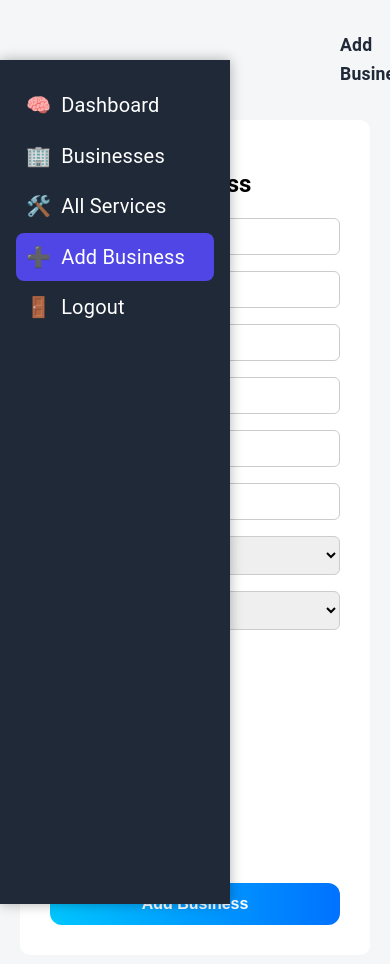
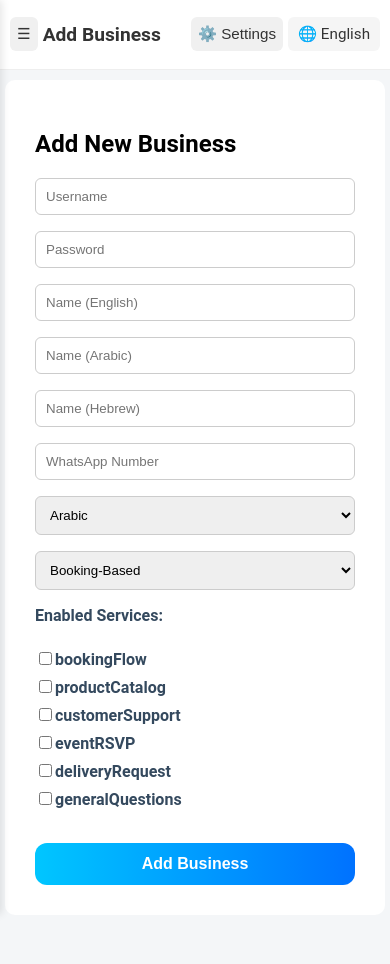
Before and after one commit to Georgesakran/multi-business-wtsp-chatbot, a React (Create React App) app in the folder dashboard-client/: page /admin/add-business in a window 390 px wide. Shown: the top 964 px of the page. After the commit the page ends 920 px from the top, so only its background shows below. Built offline with nearby package versions, Linux system fonts and the light colour scheme; sample sign-in values are in the browser's storage; a web font is replaced by a local one.

Commit message:
fixWEBHOOOK booking and options to chatbot

```diff
--- a/dashboard-client/src/App.js
+++ b/dashboard-client/src/App.js
@@ -1,4 +1,4 @@
-import React, { useState } from "react";
+import React, { useState, useEffect } from "react";
 import {
   BrowserRouter as Router,
   Routes,
@@ -37,8 +37,24 @@ function ProtectedRoute({ children, role }) {
 
 function AppContent() {
   const location = useLocation();
-  const [collapsed, setCollapsed] = useState(false);
+  const [collapsed, setCollapsed] = useState(window.innerWidth < 768);
 
+  useEffect(() => {
+    const handleResize = () => {
+      // If resized to mobile, collapse
+      if (window.innerWidth < 768) {
+        setCollapsed(true);
+      } else {
+        setCollapsed(false);
+      }
+    };
+
+    // Add listener
+    window.addEventListener("resize", handleResize);
+    handleResize(); // Call on mount
+
+    return () => window.removeEventListener("resize", handleResize);
+  }, []);
   const isLoginPage = location.pathname === "/login";
   const isHomePage = location.pathname === "/";
 
--- a/dashboard-client/src/componenets/Header.js
+++ b/dashboard-client/src/componenets/Header.js
@@ -51,15 +51,22 @@ function Header({ setCollapsed }) {
   const location = useLocation();
   const navigate = useNavigate();
   const [open, setOpen] = useState(false);
+  const [isScrolled, setIsScrolled] = useState(false);
+  const [isMobile, setIsMobile] = useState(window.innerWidth < 768);
+
   const { language, setLanguage } = useContext(LanguageContext);
-  const [isScrolled, setIsScrolled] = useState(false);
 
   useEffect(() => {
-    const handleScroll = () => {
-      setIsScrolled(window.scrollY > 10);
+    const handleScroll = () => setIsScrolled(window.scrollY > 10);
+    const handleResize = () => setIsMobile(window.innerWidth < 768);
+
+    window.addEventListener("scroll", handleScroll);
+    window.addEventListener("resize", handleResize);
+
+    return () => {
+      window.removeEventListener("scroll", handleScroll);
+      window.removeEventListener("resize", handleResize);
     };
-    window.addEventListener("scroll", handleScroll);
-    return () => window.removeEventListener("scroll", handleScroll);
   }, []);
 
   const toggleDropdown = () => setOpen(!open);
@@ -70,27 +77,27 @@ function Header({ setCollapsed }) {
     setOpen(false);
   };
 
-  const handleSettingsClick = () => {
-    navigate("/owner/settings");
-  };
+  const handleSettingsClick = () => navigate("/owner/settings");
 
   const currentPath = location.pathname;
   const title =
     PAGE_TITLES[currentPath]?.[language] || PAGE_TITLES["/dashboard"]?.[language];
 
-  const isRTL = language === "arabic" || language === "hebrew";
-
   return (
-    <header className={`header-bar ${isScrolled ? "scrolled" : ""} ${isRTL ? "rtl" : "ltr"}`}>
-      <h1 className="page-title">{title}</h1>
-
-      <div className="header-actions">
+    <header className={`header-bar ${isScrolled ? "scrolled" : ""}`}>
+    <div className="header-left">
+      {isMobile && (
         <button
           className="hamburger-toggle"
           onClick={() => setCollapsed((prev) => !prev)}
         >
           ☰
         </button>
+      )}
+      <h1 className="page-title">{title}</h1>
+    </div>
+
+    <div className="header-actions">
       <button className="settings-button" onClick={handleSettingsClick}>
         ⚙️ {language === "arabic" ? "الإعدادات" : language === "hebrew" ? "הגדרות" : "Settings"}
       </button>
@@ -101,7 +108,7 @@ function Header({ setCollapsed }) {
         </div>
 
         {open && (
-            <ul className={`lang-dropdown ${isRTL ? "rtl-drop" : ""}`}>
+          <ul className="lang-dropdown">
             {LANGUAGES.map((lang) => (
               <li
                 key={lang.code}
--- a/dashboard-client/src/componenets/Sidebar.js
+++ b/dashboard-client/src/componenets/Sidebar.js
@@ -1,13 +1,13 @@
-import React, { useContext, useState } from "react";
+import React, { useContext, useState,useEffect } from "react";
 import { NavLink, useNavigate } from "react-router-dom";
 import "../styles/Sidebar.css";
 import { LanguageContext } from "../context/LanguageContext";
 import { handleLogout } from "../utils/logout";
 import ConfirmationModal from "./ConfirmationModal";
 
+
 function Sidebar({ collapsed, setCollapsed, role }) {
   const { language } = useContext(LanguageContext);
-  const isRTL = language === "arabic" || language === "hebrew";
   const navigate = useNavigate();
 
   const [showModal, setShowModal] = useState(false);
@@ -16,6 +16,23 @@ function Sidebar({ collapsed, setCollapsed, role }) {
     message: "",
     onConfirm: () => {}
   });
+
+
+// After `useState` declarations
+useEffect(() => {
+  const body = document.body;
+  if (window.innerWidth < 768 && !collapsed) {
+    body.classList.add("no-scroll");
+  } else {
+    body.classList.remove("no-scroll");
+  }
+
+  return () => {
+    body.classList.remove("no-scroll");
+  };
+}, [collapsed]);
+
+// Add this inside your return (above .modern-sidebar)
 
   const handleClick = (e, to) => {
     if (to === "/logout") {
@@ -65,7 +82,13 @@ function Sidebar({ collapsed, setCollapsed, role }) {
 
   return (
     <>
-      <div className={`modern-sidebar ${isRTL ? "rtl" : "ltr"} ${collapsed ? "collapsed" : ""}`}>
+        {window.innerWidth < 768 && !collapsed && (
+      <div
+        className="mobile-sidebar-overlay active"
+        onClick={() => setCollapsed(true)}
+      ></div>
+    )}
+      <div className={`modern-sidebar ${collapsed ? "collapsed" : ""}`}>
         <nav className="sidebar-menu">
           {menu.map((item) => (
             <NavLink
--- a/dashboard-client/src/context/Layout.js
+++ b/dashboard-client/src/context/Layout.js
@@ -8,9 +8,9 @@ function Layout({ children, role, collapsed, setCollapsed }) {
       <Sidebar collapsed={collapsed} setCollapsed={setCollapsed} role={role} />
       <div style={{ flex: 1 }}>
         <Header setCollapsed={setCollapsed} />
-        <div style={{ padding: "20px" }}>
+      <div className="content" style={{ padding: "5px" }}>
           {children}
-        </div>
+      </div>
       </div>
     </div>
   );
--- a/dashboard-client/src/styles/BusinessSettings.css
+++ b/dashboard-client/src/styles/BusinessSettings.css
@@ -2,7 +2,6 @@
 
 .settings-container {
     max-width: 600px;
-    margin: 40px auto;
     padding: 25px;
     background-color: #fff;
     border-radius: 16px;
@@ -95,8 +94,8 @@
   /* 🌐 Responsive styles for mobile */
   @media (max-width: 600px) {
     .settings-container {
-      margin: 20px 15px;
-      padding: 20px;
+      margin-top: 10px;
+      padding-top: 20px;
       border-radius: 12px;
     }
 
--- a/dashboard-client/src/styles/Global.css
+++ b/dashboard-client/src/styles/Global.css
@@ -9,33 +9,22 @@ body {
 
   /* Desktop layout (default) */
   .main-content {
-    margin-top: 120px; /* header + spacing */
-    margin-left: 290px; /* sidebar space */
+    margin-top: auto; /* header + spacing */
+    margin-left: 250px; /* sidebar space */
     width: calc(100% - 300px); /* header + spacing */
   }
 
   /* Responsive mobile layout */
   @media (max-width: 768px) {
+    html, body {
+        max-width: 100vw;
+        overflow-x: hidden;
+      }
     .main-content {
-      margin-top: 100px; /* slightly smaller top margin on mobile */
+      margin-top: 5px; /* slightly smaller top margin on mobile */
       margin-left: 0;
       width: 100%;
     }
 
-    .modern-sidebar {
-      position: fixed;
-      top: 60px; /* below header */
-      left: 0;
-      height: 100%;
-      z-index: 1000;
-      transition: transform 0.3s ease-in-out;
-    }
 
-    .modern-sidebar.collapsed {
-      transform: translateX(-100%);
-    }
-
-    .modern-sidebar:not(.collapsed) {
-      transform: translateX(0%);
-    }
   }
--- a/dashboard-client/src/styles/Header.css
+++ b/dashboard-client/src/styles/Header.css
@@ -1,90 +1,133 @@
-/* Header.css */
+/* Root header container */
 .header-bar {
-  position: fixed;
-  top: 30px;
-  right: 30px;
-  height: 60px;
-  left: 310px;
+  position: sticky;
+  top: 0;
+  z-index: 999;
+  background-color: #ffffff;
+  padding: 10px 20px;
   display: flex;
-  flex-direction: row;
   justify-content: space-between;
   align-items: center;
-  background-color: #f4f6f8;
-  border-radius: 15px;
-  font-family: Roboto, Helvetica, Arial, sans-serif;
-  font-size: 1.25rem;
-  font-weight: 400;
-  color: #1f2937;
-  line-height: 1.625;
-  letter-spacing: 0.00938em;
-  padding: 0 20px;
-  z-index: 999;
-  transition: background-color 0.3s ease, box-shadow 0.3s ease;
+  border-bottom: 1px solid #eee;
+  box-shadow: none;
+  transition: box-shadow 0.3s ease;
+}
+.header-left{
+  display: flex;
+  align-items: center;
+  gap: 10px;
 }
 
-/* Scroll effect style */
+/* Add shadow when scrolled */
 .header-bar.scrolled {
-  background-color: white;
-  box-shadow: 0 4px 12px rgba(0, 0, 0, 0.15);
+  box-shadow: 0 2px 6px rgba(0, 0, 0, 0.1);
 }
 
-
 .page-title {
-  font-size: 24px;
+  font-size: 1.4rem;
+  font-weight: bold;
+  color: #333;
+  flex-shrink: 0;
 }
 
+/* Header buttons + language */
+.header-actions {
+  display: flex;
+  align-items: center;
+  gap: 15px;
+  margin-left: auto;
+  flex-wrap: nowrap;
+}
+
+/* Settings + hamburger */
+.settings-button,
+.hamburger-toggle {
+  background-color: #f0f0f0;
+  border: none;
+  padding: 8px 7px;
+  border-radius: 6px;
+  cursor: pointer;
+  font-size: 0.95rem;
+  color: #333;
+  transition: background-color 0.3s;
+}
+.settings-button:hover,
+.hamburger-toggle:hover {
+  background-color: #e0e0e0;
+}
+
+/* Hamburger only shows on mobile */
+.hamburger-toggle {
+  display: none;
+}
+
+/* Language dropdown */
 .lang-selector {
   position: relative;
 }
 
 .lang-current {
   cursor: pointer;
-  user-select: none;
+  font-size: 0.95rem;
+  padding: 8px 10px;
+  border-radius: 6px;
+  background-color: #f5f5f5;
+  color: #333;
+  transition: background-color 0.3s;
+}
+.lang-current:hover {
+  background-color: #eaeaea;
 }
 
 .lang-dropdown {
   position: absolute;
   right: 0;
+  top: 100%;
   background-color: white;
   border: 1px solid #ddd;
-  border-radius: 4px;
-  box-shadow: 0 2px 8px rgba(0, 0, 0, 0.1);
+  border-radius: 6px;
+  margin-top: 5px;
   list-style: none;
-  margin: 0;
-  padding: 0;
-  color:#1f2937;
+  padding: 8px 0;
+  width: 150px;
+  box-shadow: 0 4px 12px rgba(0, 0, 0, 0.1);
+  z-index: 999;
 }
-
 .lang-dropdown li {
   padding: 8px 16px;
   cursor: pointer;
+  transition: background 0.2s;
+}
+.lang-dropdown li:hover {
+  background-color: #f0f0f0;
+}
+.lang-dropdown li.active {
+  font-weight: bold;
+  color: #2196f3;
 }
 
-.lang-dropdown li.active {
-  background-color: #f0f0f0;
-}
-
-.lang-dropdown li:hover {
-  background-color: #e0e0e0;
-}
-
-/* Header: Hamburger button for mobile */
-.hamburger-toggle {
-  display: none;
-  background: none;
-  border: none;
-  font-size: 1.8rem;
-  cursor: pointer;
-  margin-right: 15px;
-}
-
+/* Mobile layout */
 @media (max-width: 768px) {
-  .hamburger-toggle {
-    display: block;
+  .header-bar {
+    z-index: 0;
+    flex-direction: row;
+    align-items: center;
+    justify-content: space-between;
+    padding: 10px 10px;
   }
 
+  .header-left{
+    gap: 5px;
+  }
   .page-title {
-    font-size: 1.1rem;
-    margin-left: 10px;
+    font-size: 1.2rem;
+  }
+
+  .header-actions {
+    gap: 5px;
+  }
+
+  .hamburger-toggle {
+    display: inline-block;
   }
 }
--- a/dashboard-client/src/styles/Sidebar.css
+++ b/dashboard-client/src/styles/Sidebar.css
@@ -1,76 +1,142 @@
-/* Sidebar.css */
+/* Main Sidebar container */
 .modern-sidebar {
+  width: 220px;
+  height: 100vh;
+  background-color: #ffffff;
+  box-shadow: 2px 0 8px rgba(0, 0, 0, 0.1);
+  transition: width 0.3s ease;
+  overflow: hidden;
   position: fixed;
-  top: 30px;
-  left: 30px;
-  height: calc(100vh - 60px);
-  width: 250px;
-  background-color: #1f2937;
-  color: white;
+  top: 0;
+  left: 0;
+  padding-top: 90px; /* leave space for header */
+  z-index: 999;
+}
+
+/* Collapsed sidebar */
+.modern-sidebar.collapsed {
+  width: 70px;
+}
+
+/* RTL support */
+.modern-sidebar.rtl {
+  left: auto;
+  right: 0;
+  box-shadow: -2px 0 8px rgba(0, 0, 0, 0.1);
+}
+
+/* Sidebar navigation */
+.sidebar-menu {
   display: flex;
   flex-direction: column;
-  transition: all 0.3s ease;
-  border-radius: 15px;
-  font-family: Roboto, Helvetica, Arial, sans-serif;
-  font-size: 1.25rem;
-  font-weight: 400;
-  line-height: 1.625;
-  letter-spacing: 0.00938em;
-  z-index: 1000;
+  padding: 0;
+  margin: 0;
+  list-style: none;
 }
 
-.sidebar-menu {
-  margin-top: 20px;
-  display: flex;
-  flex-direction: column;
-}
-
+/* Individual nav link */
 .sidebar-link {
   display: flex;
   align-items: center;
-  padding: 8px 10px;
-  color: white;
+  gap: 12px;
+  padding: 12px 20px;
+  color: #444;
   text-decoration: none;
-  transition: background-color 0.2s ease;
-  border-radius: 8px;
-  margin: 1px 16px;
+  font-size: 0.95rem;
+  transition: background-color 0.2s ease, color 0.2s ease;
+  border-radius: 6px;
+  margin: 4px 10px;
+}
+
+.sidebar-link:hover {
+  background-color: #f5f5f5;
+}
+
+.sidebar-link.active {
+  background-color: #e3f2fd;
+  color: #1976d2;
+  font-weight: 500;
+}
+
+.sidebar-link .icon {
+  font-size: 1.3rem;
+  min-width: 24px;
   text-align: center;
 }
 
-.sidebar-link:hover {
-  background-color: #374151;
+/* Label (hidden in collapsed mode) */
+.sidebar-link .label {
+  white-space: nowrap;
+  overflow: hidden;
 }
 
-.sidebar-link.active {
-  background-color: #4f46e5;
+/* RTL: adjust padding and text direction */
+.modern-sidebar.rtl .sidebar-link {
+  flex-direction: row-reverse;
 }
 
-.sidebar-link .icon {
-  margin-right: 10px;
+
+
+
+
+
+/* 📱 Mobile optimization */
+@media (max-width: 768px) {
+
+  .modern-sidebar {
+    transform: translateX(-100%);
+  }
+
+  .modern-sidebar:not(.collapsed) {
+    transform: translateX(0%);
+  }
+  .modern-sidebar {
+    position: fixed;
+    top: 0;
+    left: 0;
+    width: 300px;
+    height: 100vh;
+    z-index: 999;
+    transition: transform 0.3s ease;
+    padding-top: 70px;
+  }
+
+
+  /* Sidebar link tweaks */
+  .sidebar-link {
+    padding: 12px 16px;
+    font-size: 1rem;
+  }
+
+  .sidebar-link .icon {
+    font-size: 1.2rem;
+  }
+
+  .sidebar-link .label {
+    font-size: 0.95rem;
+  }
+
+
 }
-
-.modern-sidebar.collapsed .label {
+ /* 👇 Overlay when sidebar is open (mobile only) */
+ .mobile-sidebar-overlay {
+  position: fixed;
+  top: 0;
+  left: 0;
+  width: 100vw;
+  height: 100vh;
+  background-color: rgba(0, 0, 0, 0.25); /* subtle gray */
+  backdrop-filter: blur(2px); /* optional blur effect */
+  z-index: 998; /* under sidebar */
   display: none;
 }
 
-/* Responsive behavior for mobile */
-@media (max-width: 768px) {
-  .modern-sidebar {
-    top: 0;
-    left: 0;
-    width: 230px;
-    height: 100vh;
-    border-radius: 0;
-    box-shadow: 0 0 12px rgba(0, 0, 0, 0.3);
-    transform: translateX(0);
-  }
+/* Show overlay when sidebar is open */
+.mobile-sidebar-overlay.active {
+  display: block;
+}
 
-  .modern-sidebar.collapsed {
-    transform: translateX(-100%);
-  }
-
-  .modern-sidebar,
-  .modern-sidebar.collapsed {
-    transition: transform 0.3s ease;
-  }
+/* Lock scroll on body when sidebar is open */
+body.no-scroll {
+  overflow: hidden;
 }
```
Lines whose indentation alone changed are shown as unchanged.
